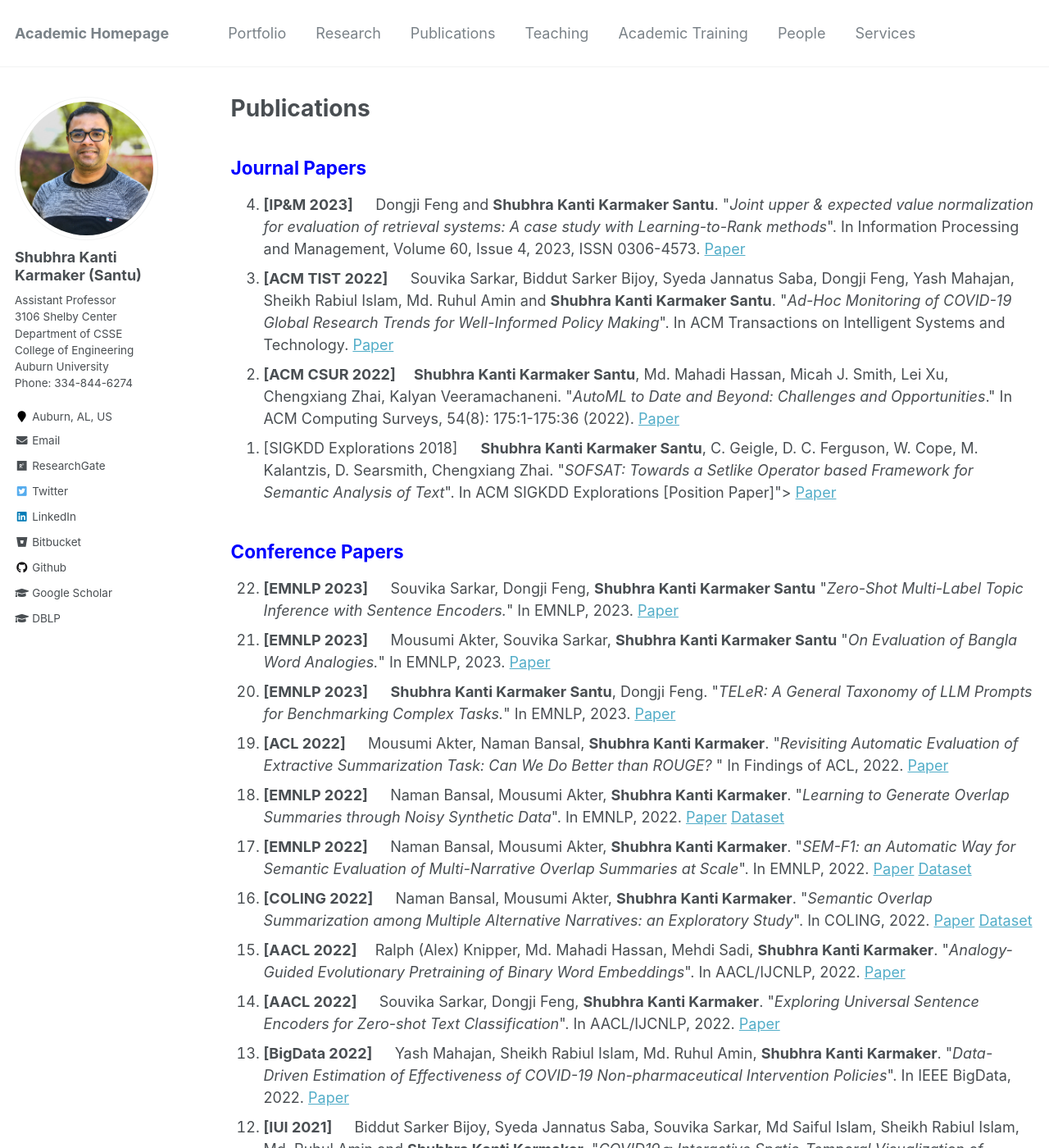
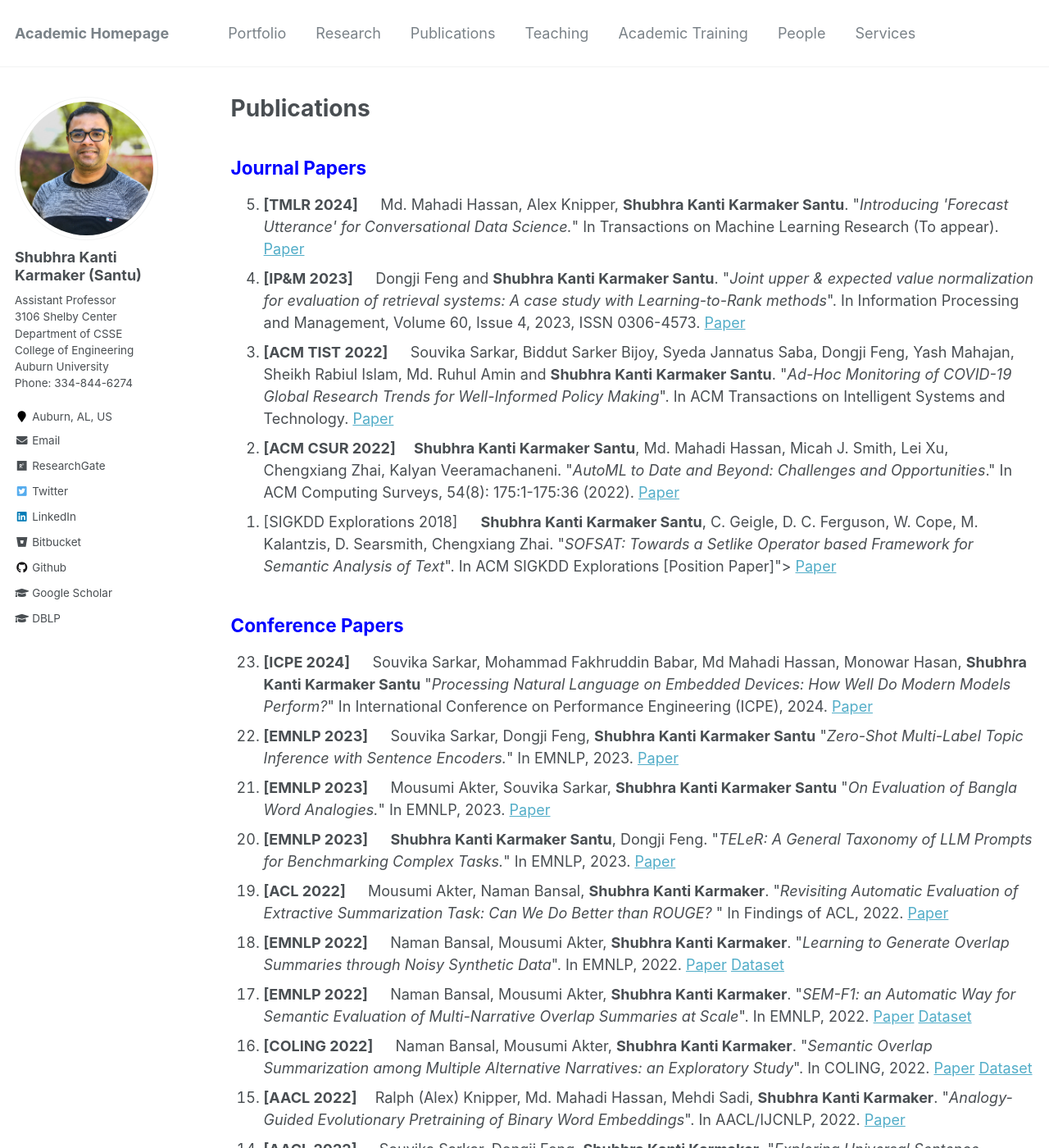
Before and after one commit to karmake2/karmake2.github.io, a Jekyll site: the page built from _pages/publications.md, in a window 1280 px wide and 1400 px high. Shown: the whole window at 82% size. Built offline with Jekyll 4.4.1, drawn with Linux system fonts in a browser that asks for light colours; some of the changed text lies outside the part shown.

Commit message:
Update publications
2024 publications

```diff
--- a/_pages/publications.md
+++ b/_pages/publications.md
@@ -14,6 +14,7 @@ author_profile: true
 
 ## <span style="color:blue">Journal Papers</span>
 <ol reversed=true>
+<li> <b>[TMLR 2024] &emsp;</b> Md. Mahadi Hassan, Alex Knipper, <b>Shubhra Kanti Karmaker Santu</b>. "<i>Introducing 'Forecast Utterance' for Conversational Data Science.</i>" In Transactions on Machine Learning Research (To appear). <a href="https://arxiv.org/abs/2309.03877">Paper</a></li>
 <li> <b>[IP&M 2023] &emsp;</b> Dongji Feng and <b>Shubhra Kanti Karmaker Santu</b>. "<i>Joint upper & expected value normalization for evaluation of retrieval systems: A case study with Learning-to-Rank methods</i>". In Information Processing and Management, Volume 60, Issue 4, 2023, ISSN 0306-4573.  <a href="/files/Publications/2023/LowerBound.pdf">Paper</a> </li>
 <li> <b>[ACM TIST 2022] &emsp;</b> Souvika Sarkar, Biddut Sarker Bijoy, Syeda Jannatus Saba, Dongji Feng, Yash Mahajan, Sheikh Rabiul Islam, Md. Ruhul Amin and <b>Shubhra Kanti Karmaker Santu</b>. "<i>Ad-Hoc Monitoring of COVID-19 Global Research Trends for Well-Informed Policy Making</i>". In ACM Transactions on Intelligent Systems and Technology.  <a href="/files/Publications/2022/COVID_Research_Tracker.pdf">Paper</a> </li>
 <li> <b>[ACM CSUR 2022] &emsp;</b><b>Shubhra Kanti Karmaker Santu</b>, Md. Mahadi Hassan, Micah J. Smith, Lei Xu, Chengxiang Zhai, Kalyan Veeramachaneni. "<i>AutoML to Date and Beyond: Challenges and Opportunities</i>." In ACM Computing Surveys, 54(8): 175:1-175:36 (2022).  <a href="https://karmake2.github.io/files/Publications/2021/AutoML.pdf">Paper</a> </li>
@@ -24,6 +25,8 @@ author_profile: true
 
 ## <span style="color:blue">Conference Papers</span>
 <ol reversed>
+
+<li> <b>[ICPE 2024] &emsp;</b> Souvika Sarkar, Mohammad Fakhruddin Babar, Md Mahadi Hassan, Monowar Hasan, <b>Shubhra Kanti Karmaker Santu</b> "<i>Processing Natural Language on Embedded Devices: How Well Do Modern Models Perform?</i>" In International Conference on Performance Engineering (ICPE), 2024. <a href="https://arxiv.org/abs/2304.11520">Paper</a></li>
 
 <li> <b>[EMNLP 2023] &emsp;</b> Souvika Sarkar, Dongji Feng, <b>Shubhra Kanti Karmaker Santu</b> "<i>Zero-Shot Multi-Label Topic Inference with Sentence Encoders.</i>" In EMNLP, 2023. <a href="https://arxiv.org/abs/2304.07382">Paper</a></li>
 
```
Also changed, not shown: other parts of _pages/publications.md (+0 -2 lines).
